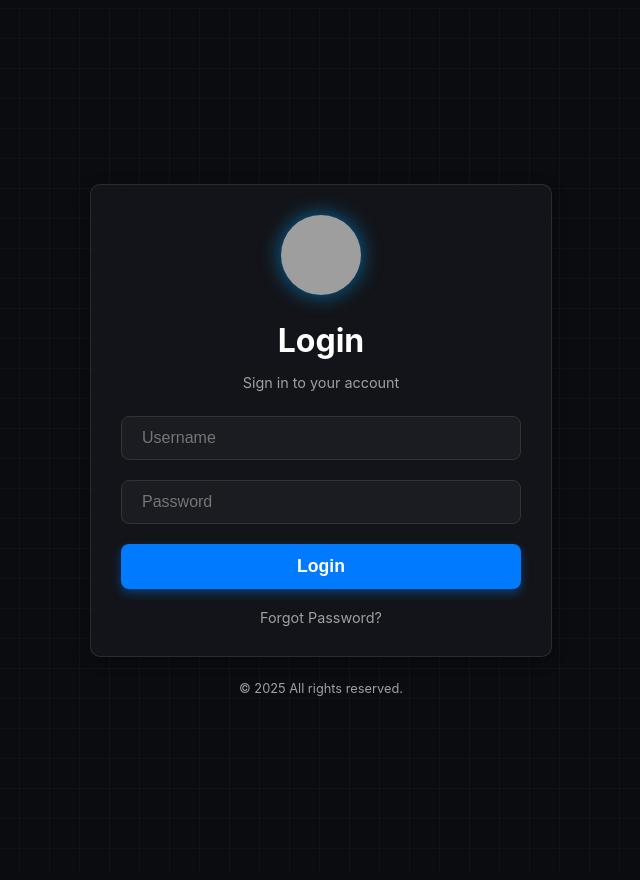
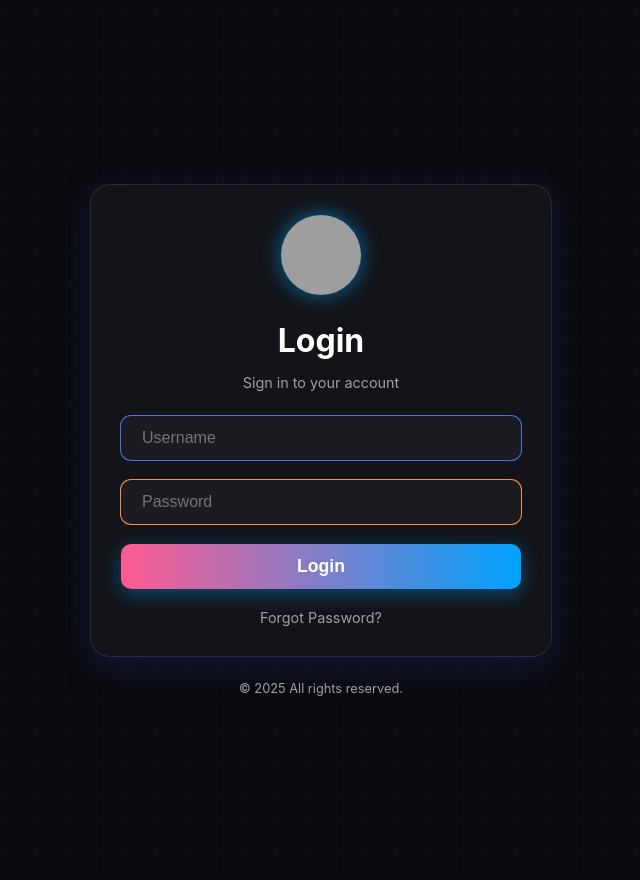
Before and after one commit to Abhijeet630/abhiitadmin, a Flask app: page /login in a window 1280 px wide. Shown: the whole page, without its empty margins (319-959 px from the left). Run offline with Flask 3, Linux system fonts and the light colour scheme; grey boxes are pictures that could not be loaded.

Commit message:
Auto update from VS Code

```diff
--- a/templates/login.html
+++ b/templates/login.html
@@ -1,3 +1,4 @@
+
 {% block content %}
 <div class="main-login-page">
     <div class="login-card animate__animated animate__zoomIn">
@@ -41,7 +42,7 @@
 </div>
 
 <style>
-    /* IT Admin Style: Dark, subtle grid background */
+    /* New: Stylish and animated background for a better look */
     body {
         background-color: #0b0c10;
         color: #e0e6ed;
@@ -52,10 +53,10 @@
         justify-content: center;
         position: relative;
         overflow: hidden;
-        padding-top: 0 !important;
+        padding-top: 0 !important; /* Overrides base.html padding */
     }
 
-    /* Subtle grid pattern to give a techy feel */
+    /* Subtle background grid animation */
     body::before {
         content: '';
         position: absolute;
@@ -64,11 +65,21 @@
         width: 100%;
         height: 100%;
         background-image:
-            linear-gradient(rgba(255, 255, 255, 0.03) 1px, transparent 1px),
-            linear-gradient(90deg, rgba(255, 255, 255, 0.03) 1px, transparent 1px);
+            linear-gradient(rgba(255, 255, 255, 0.04) 1px, transparent 1px),
+            linear-gradient(90deg, rgba(255, 255, 255, 0.04) 1px, transparent 1px);
         background-size: 30px 30px;
         z-index: 0;
-        opacity: 0.8;
+        animation: pan-background 60s linear infinite;
+        opacity: 0.5;
+    }
+
+    @keyframes pan-background {
+        from {
+            background-position: 0 0;
+        }
+        to {
+            background-position: 300% 300%;
+        }
     }
 
     .main-login-page {
@@ -80,26 +91,26 @@
         min-height: 100vh;
         padding: 2rem;
         position: relative;
-        z-index: 1;
+        z-index: 1; /* Ensures content is on top of the animated background */
     }
 
-    /* Minimalist Glassmorphism card */
+    /* Glassmorphism card styling */
     .login-card {
         background: rgba(25, 27, 33, 0.6);
         backdrop-filter: blur(20px);
         -webkit-backdrop-filter: blur(20px);
         border: 1px solid rgba(255, 255, 255, 0.1);
-        border-radius: 10px; /* Sharper corners for a more modern look */
-        box-shadow: 0 4px 15px rgba(0, 0, 0, 0.3); /* Subtle, intentional shadow */
-        padding: 30px;
-        max-width: 400px;
+        border-radius: 20px;
+        box-shadow: 0 8px 32px 0 rgba(31, 38, 135, 0.37);
+        padding: 30px; /* Reduced padding for a more compact look */
+        max-width: 400px; /* Reduced max-width to make it smaller */
         width: 100%;
         text-align: center;
-        transition: transform 0.2s ease;
+        transition: transform 0.3s ease;
     }
 
     .login-card:hover {
-        transform: scale(1.01);
+        transform: translateY(-5px);
     }
 
     /* Logo area styling */
@@ -107,69 +118,77 @@
         margin-bottom: 25px;
     }
 
+    /* New CSS for the logo image */
     .logo-image {
-        width: 80px;
-        height: 80px;
-        border-radius: 50%;
-        object-fit: cover;
-        filter: drop-shadow(0 0 10px rgba(0, 162, 255, 0.6));
+        width: 80px; /* Fixed width for the logo */
+        height: 80px; /* Fixed height for a square image */
+        border-radius: 50%; /* Makes the image circular */
+        object-fit: cover; /* Ensures the image covers the area without stretching */
+        filter: drop-shadow(0 0 10px rgba(0, 162, 255, 0.6)); /* Glowing effect */
     }
 
     .title {
-        font-size: 2rem;
+        font-size: 2rem; /* Slightly reduced font size */
         font-weight: 700;
         color: #fff;
         margin-bottom: 5px;
     }
 
     .subtitle {
-        font-size: 0.9rem;
+        font-size: 0.9rem; /* Slightly reduced font size */
         color: #a0a0a0;
-        margin-bottom: 25px;
+        margin-bottom: 25px; /* Reduced margin */
     }
 
     /* Input fields styling */
     .input-group {
         position: relative;
-        margin-bottom: 20px;
+        margin-bottom: 20px; /* Reduced margin */
     }
 
     .input-group input {
         width: 100%;
-        padding: 12px 20px;
+        padding: 12px 20px; /* Reduced padding */
         background-color: #1a1c22;
-        border: 1px solid #333; /* Dark, subtle border */
-        border-radius: 8px;
+        border: 1px solid transparent;
+        border-radius: 10px;
         color: #fff;
         font-size: 1rem;
-        transition: border-color 0.3s ease, box-shadow 0.3s ease;
+        transition: all 0.3s ease;
+    }
+
+    #username {
+        box-shadow: 0 0 0 1px #4a6ee6;
+    }
+
+    #password {
+        box-shadow: 0 0 0 1px #ff8c42;
     }
 
     .input-group input:focus {
         outline: none;
-        border-color: #007bff; /* Sharp blue border on focus */
-        box-shadow: 0 0 8px rgba(0, 123, 255, 0.6);
+        box-shadow: 0 0 10px rgba(74, 110, 230, 0.8), 0 0 0 1px #4a6ee6;
     }
 
     /* Login button styling */
     .login-btn {
         width: 100%;
-        padding: 12px;
+        padding: 12px; /* Reduced padding */
         border: none;
-        border-radius: 8px;
-        background-color: #007bff; /* Solid blue, cleaner look */
+        border-radius: 10px;
+        background: linear-gradient(90deg, #ff5a91, #00a2ff);
         color: #fff;
-        font-size: 1.1rem;
+        font-size: 1.1rem; /* Slightly reduced font size */
         font-weight: 700;
         cursor: pointer;
-        transition: background-color 0.3s ease, transform 0.2s ease;
-        box-shadow: 0 4px 10px rgba(0, 123, 255, 0.4);
+        transition: all 0.3s ease;
+        box-shadow: 0 5px 20px rgba(0, 162, 255, 0.4);
     }
 
     .login-btn:hover {
-        transform: translateY(-2px);
-        background-color: #0056b3; /* Darker blue on hover */
-        box-shadow: 0 6px 12px rgba(0, 123, 255, 0.5);
+        transform: translateY(-3px);
+        box-shadow: 0 8px 25px rgba(0, 162, 255, 0.6);
+        background: linear-gradient(90deg, #00a2ff, #ff5a91);
     }
 
     /* Additional links */
@@ -191,8 +210,8 @@
     /* Footer text */
     .footer-text {
         color: #a0a0a0;
-        font-size: 0.8rem;
-        margin-top: 1.5rem;
+        font-size: 0.8rem; /* Reduced font size */
+        margin-top: 1.5rem; /* Reduced margin */
         text-align: center;
         position: relative;
         z-index: 1;
@@ -201,10 +220,11 @@
     /* ----------------------------- */
     /* Responsive Design */
     /* ----------------------------- */
+
     @media (max-width: 576px) {
         .login-card {
-            padding: 20px;
-            max-width: 95%;
+            padding: 20px; /* Smaller padding for mobile */
+            max-width: 95%; /* Take up more width on small screens */
         }
         .title {
             font-size: 1.6rem;
```
